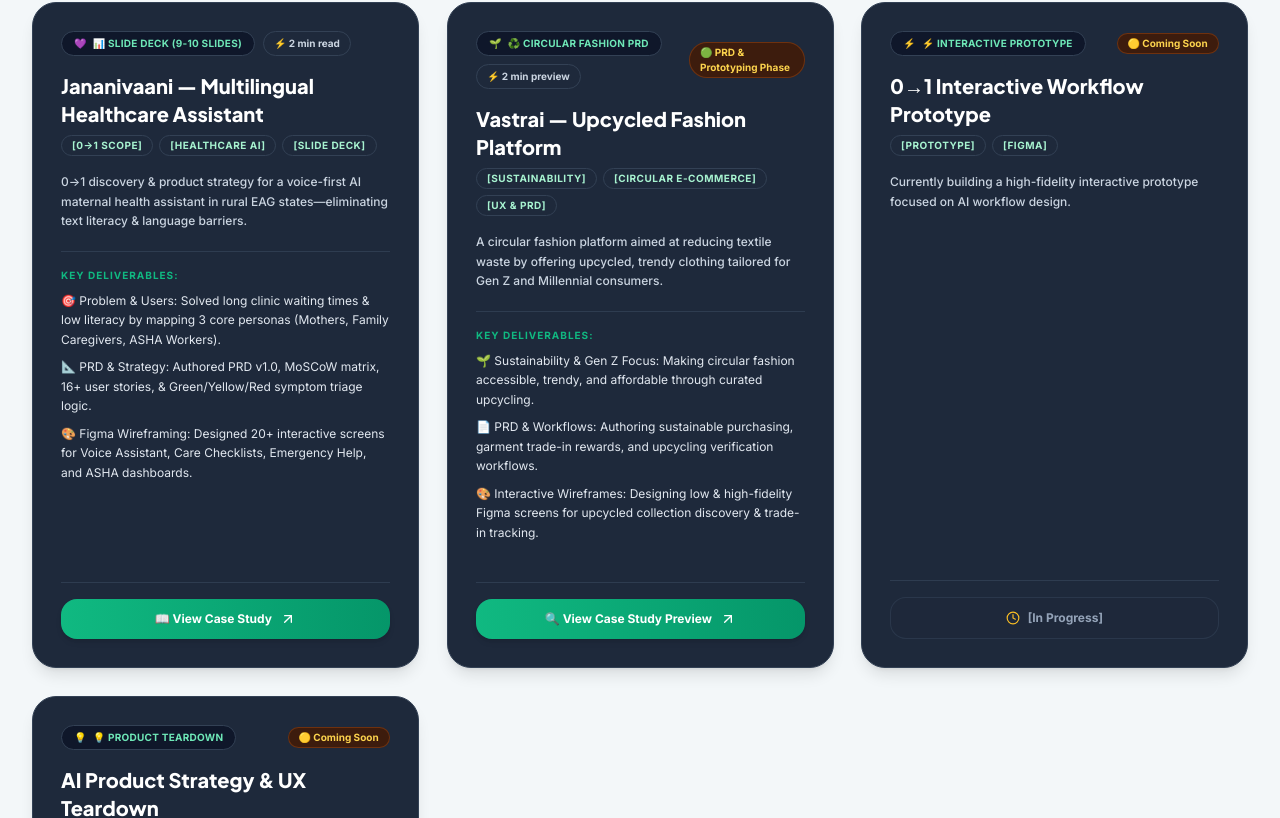
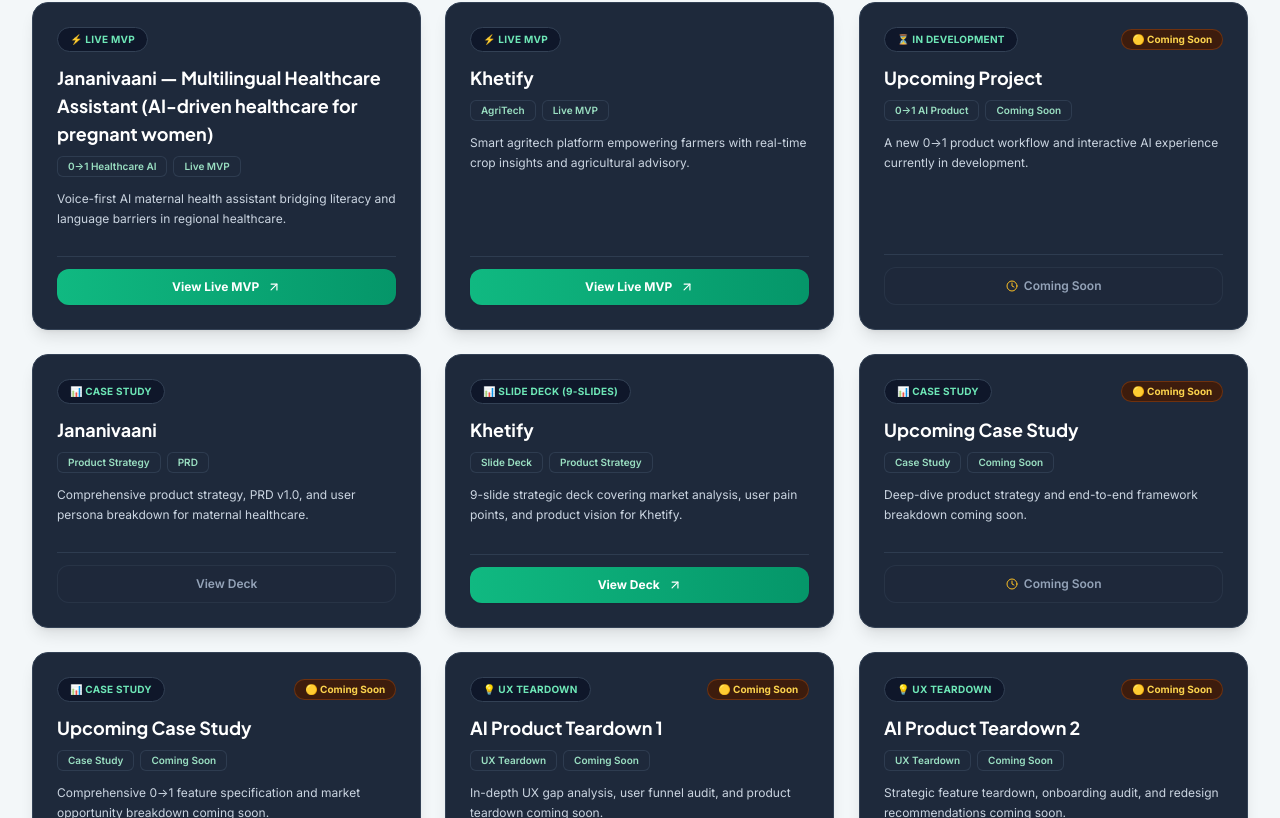
Before and after one commit to verma-ashutosh/pm-portfolio, a React (Vite) app: page / in a window 1280 px wide. Shown: the part 3062-3880 px from the top of the page. Built offline with nearby package versions, Linux system fonts and the light colour scheme.

Commit message:
Deploy portfolio source code to verma-ashutosh/pm-portfolio

```diff
--- a/src/components/Projects.jsx
+++ b/src/components/Projects.jsx
@@ -60,30 +60,22 @@
         </div>
 
         {/* Projects Cards Grid */}
-        <div className="grid grid-cols-1 md:grid-cols-3 gap-7">
+        <div className="grid grid-cols-1 md:grid-cols-3 gap-6">
           {displayedProjects.map((project) => {
-            const isPlaceholder = project.isPlaceholder;
+            const isDisabled = project.isDisabled || project.ctaUrl === '#';
 
             return (
               <div
                 key={project.id}
                 style={{ willChange: 'transform' }}
-                className="rounded-3xl p-6 sm:p-7 bg-[#1E293B] text-white border border-[#334155] shadow-lg transition-transform duration-200 ease-out hover:-translate-y-1 hover:border-[#10B981]/80 hover:shadow-[0_12px_30px_-5px_rgba(16,185,129,0.35)] flex flex-col justify-between group relative"
+                className="rounded-2xl p-6 bg-[#1E293B] text-white border border-[#334155] shadow-lg transition-transform duration-200 ease-out hover:-translate-y-1 hover:border-[#10B981]/80 hover:shadow-[0_12px_28px_-5px_rgba(16,185,129,0.3)] flex flex-col justify-between group relative"
               >
                 <div>
-                  {/* Top Type Badge, Reading Time & Status */}
-                  <div className="flex items-center justify-between gap-2 mb-4">
-                    <div className="flex items-center gap-2 flex-wrap">
-                      <span className="text-[10px] font-extrabold uppercase tracking-wide px-3 py-1 rounded-full bg-slate-900 text-emerald-300 border border-slate-700 flex items-center gap-1.5">
-                        {project.icon && <span>{project.icon}</span>}
-                        <span>{project.type}</span>
-                      </span>
-                      {project.readTime && (
-                        <span className="text-[10px] font-extrabold px-2.5 py-1 rounded-full bg-slate-800 text-slate-300 border border-slate-700">
-                          {project.readTime}
-                        </span>
-                      )}
-                    </div>
+                  {/* Top Type Badge & Status */}
+                  <div className="flex items-center justify-between gap-2 mb-3">
+                    <span className="text-[10px] font-extrabold uppercase tracking-wide px-3 py-1 rounded-full bg-slate-900 text-emerald-300 border border-slate-700 flex items-center gap-1.5">
+                      <span>{project.type}</span>
+                    </span>
                     {project.status && (
                       <span className="text-[10px] font-extrabold px-2.5 py-0.5 rounded-full bg-amber-950/80 text-amber-300 border border-amber-800/60">
                         {project.status}
@@ -91,60 +83,50 @@
                     )}
                   </div>
 
-                  {/* Title */}
-                  <h3 className="font-heading font-black text-xl text-white mb-2 group-hover:text-emerald-300 transition-colors leading-snug">
+                  {/* Clean Minimalist Title */}
+                  <h3 className="font-heading font-bold text-base sm:text-lg text-white mb-2 group-hover:text-emerald-300 transition-colors leading-snug">
                     {project.title}
                   </h3>
 
-                  {/* Badges / Tags */}
-                  <div className="flex flex-wrap gap-1.5 mb-4">
-                    {project.tags.map((tag, tIdx) => (
+                  {/* 1-2 Small Tag Pills */}
+                  <div className="flex flex-wrap gap-1.5 mb-3">
+                    {project.tags.slice(0, 2).map((tag, tIdx) => (
                       <span
                         key={tIdx}
-                        className="text-[10px] font-bold px-2.5 py-0.5 rounded-full bg-slate-800 text-emerald-200 border border-slate-700 uppercase tracking-wider"
+                        className="text-[10px] font-semibold px-2.5 py-0.5 rounded-md bg-slate-800 text-emerald-200/90 border border-slate-700/80"
                       >
-                        [{tag}]
+                        {tag}
                       </span>
                     ))}
                   </div>
 
-                  {/* Description */}
-                  <p className="text-xs text-slate-300 leading-relaxed mb-5 font-medium">
+                  {/* Crisp 1-Line Description */}
+                  <p className="text-xs text-slate-300 leading-relaxed font-normal mb-5">
                     {project.shortDesc}
                   </p>
-
-                  {/* Document-Verified Key Highlights */}
-                  {project.highlights && (
-                    <div className="space-y-2 mb-6 pt-4 border-t border-slate-700/80">
-                      <span className="text-[10px] font-extrabold text-[#10B981] uppercase tracking-widest block mb-1">
-                        Key Deliverables:
-                      </span>
-                      {project.highlights.map((item, hIdx) => (
-                        <p key={hIdx} className="text-xs text-slate-200 leading-relaxed font-normal">
-                          {item}
-                        </p>
-                      ))}
-                    </div>
-                  )}
                 </div>
 
                 {/* Primary CTA Button */}
-                <div className="pt-4 border-t border-slate-700/80 mt-4">
-                  {!isPlaceholder ? (
-                    <button
-                      onClick={() => setSelectedProject(project)}
-                      className="w-full py-3 px-4 rounded-2xl bg-gradient-to-r from-[#10B981] to-[#059669] text-white text-xs font-extrabold hover:from-emerald-500 hover:to-emerald-600 shadow-md hover:shadow-emerald-500/30 transition-all flex items-center justify-center gap-2 group/btn cursor-pointer"
+                <div className="pt-3 border-t border-slate-700/80 mt-2">
+                  {!isDisabled && project.ctaUrl && project.ctaUrl !== '#' ? (
+                    <a
+                      href={project.ctaUrl}
+                      target={project.isExternal ? "_blank" : "_self"}
+                      rel={project.isExternal ? "noopener noreferrer" : ""}
+                      className="w-full py-2.5 px-4 rounded-xl bg-gradient-to-r from-[#10B981] to-[#059669] text-white text-xs font-bold hover:from-emerald-500 hover:to-emerald-600 shadow-sm transition-all flex items-center justify-center gap-2 group/btn cursor-pointer"
                     >
                       <span>{project.ctaText}</span>
-                      <ArrowUpRight className="w-4 h-4 group-hover/btn:translate-x-0.5 group-hover/btn:-translate-y-0.5 transition-transform" />
-                    </button>
+                      <ArrowUpRight className="w-3.5 h-3.5 group-hover/btn:translate-x-0.5 group-hover/btn:-translate-y-0.5 transition-transform" />
+                    </a>
                   ) : (
                     <button
                       disabled
-                      className="w-full py-3 px-4 rounded-2xl bg-slate-800/80 text-slate-400 text-xs font-bold border border-slate-700/60 cursor-not-allowed flex items-center justify-center gap-2"
+                      className="w-full py-2.5 px-4 rounded-xl bg-slate-800/60 text-slate-400 text-xs font-semibold border border-slate-700/50 cursor-not-allowed flex items-center justify-center gap-1.5"
                     >
-                      <Clock className="w-3.5 h-3.5 text-amber-400" />
-                      <span>[{project.ctaText}]</span>
+                      {project.ctaText === 'Coming Soon' && (
+                        <Clock className="w-3 h-3 text-amber-400" />
+                      )}
+                      <span>{project.ctaText}</span>
                     </button>
                   )}
                 </div>
--- a/src/data/portfolioData.js
+++ b/src/data/portfolioData.js
@@ -105,96 +105,134 @@
 ];
 
 export const projectsList = [
+  // ========================================================
+  // 1. PROJECTS (Category: "Projects")
+  // ========================================================
   {
-    id: "jananivaani",
-    icon: "💜",
-    title: "Jananivaani — Multilingual Healthcare Assistant",
-    subtitle: "Masai × BITSoM Capstone Project",
-    type: "📊 Slide Deck (9-10 Slides)",
-    readTime: "⚡ 2 min read",
-    categories: ["All", "Projects", "Case Studies"],
-    tags: ["0→1 SCOPE", "HEALTHCARE AI", "SLIDE DECK"],
-    frameworks: ["MoSCoW Prioritization", "ERRC Grid", "SCAMPER", "User Journey Mapping", "Impact-Effort Matrix"],
-    shortDesc: "0→1 discovery & product strategy for a voice-first AI maternal health assistant in rural EAG states—eliminating text literacy & language barriers.",
-    highlights: [
-      "🎯 Problem & Users: Solved long clinic waiting times & low literacy by mapping 3 core personas (Mothers, Family Caregivers, ASHA Workers).",
-      "📐 PRD & Strategy: Authored PRD v1.0, MoSCoW matrix, 16+ user stories, & Green/Yellow/Red symptom triage logic.",
-      "🎨 Figma Wireframing: Designed 20+ interactive screens for Voice Assistant, Care Checklists, Emergency Help, and ASHA dashboards."
-    ],
-    isPlaceholder: false,
-    ctaText: "📖 View Case Study",
-    fullDetails: {
-      problem: "Patients in Tier 2/3 regions face language barriers, fragmented medical history tracking, and lack of timely symptom guidance leading to delayed care.",
-      solution: "An AI-first voice and text conversational assistant supporting regional Indian languages with structured guidance, appointment logging, and maternal health tracking.",
-      research: "Interviews with 15+ community members and healthcare workers revealed key bottlenecks in reading prescription notes and understanding dosage guidelines.",
-      prdHighlights: [
-        "Authored comprehensive PRD covering 4 MVP workflows: Maternal Care, Symptom Assessment, Clinic Finder, and Multilingual Audio Prompts.",
-        "Created 30+ granular User Stories with explicit acceptance criteria.",
-        "Designed 20+ low & high-fidelity Figma screens with intuitive voice-first UI triggers.",
-        "Applied ERRC grid to eliminate redundant steps, reduce onboarding friction, raise regional language support, and create voice-native AI responses."
-      ],
-      impact: "Rated 94% in BITSoM Capstone evaluations; benchmarked for fast user comprehension in user testing."
-    }
+    id: "jananivaani-project",
+    title: "Jananivaani — Multilingual Healthcare Assistant (AI-driven healthcare for pregnant women)",
+    type: "⚡ Live MVP",
+    categories: ["All", "Projects"],
+    tags: ["0→1 Healthcare AI", "Live MVP"],
+    shortDesc: "Voice-first AI maternal health assistant bridging literacy and language barriers in regional healthcare.",
+    ctaText: "View Live MVP",
+    ctaUrl: "https://jananivaani.lovable.app/",
+    isExternal: true,
+    isDisabled: false
   },
   {
-    id: "vastrai",
-    icon: "🌱",
-    title: "Vastrai — Upcycled Fashion Platform",
-    subtitle: "Sustainable Circular E-Commerce for Gen Z & Millennials",
-    type: "♻️ Circular Fashion PRD",
-    readTime: "⚡ 2 min preview",
-    categories: ["All", "Projects", "Case Studies"],
-    status: "🟢 PRD & Prototyping Phase",
-    tags: ["SUSTAINABILITY", "CIRCULAR E-COMMERCE", "UX & PRD"],
-    frameworks: ["User Research & Personas", "Sustainable Value Chain", "MoSCoW Prioritization", "User Journey Mapping", "Figma Prototyping"],
-    shortDesc: "A circular fashion platform aimed at reducing textile waste by offering upcycled, trendy clothing tailored for Gen Z and Millennial consumers.",
-    highlights: [
-      "🌱 Sustainability & Gen Z Focus: Making circular fashion accessible, trendy, and affordable through curated upcycling.",
-      "📄 PRD & Workflows: Authoring sustainable purchasing, garment trade-in rewards, and upcycling verification workflows.",
-      "🎨 Interactive Wireframes: Designing low & high-fidelity Figma screens for upcycled collection discovery & trade-in tracking."
-    ],
-    isPlaceholder: false,
-    ctaText: "🔍 View Case Study Preview",
-    figmaEmbedUrl: "",
-    prototypeUrl: "",
-    fullDetails: {
-      problem: "Massive textile waste in fast fashion combined with Gen Z & Millennial demand for sustainable, affordable, and unique apparel without eco-guilt.",
-      solution: "Vastrai bridges the gap with a curated circular marketplace offering verified upcycled garments, effortless trade-in rewards, and transparent eco-impact metrics.",
-      research: "Conducting user research on Gen Z fashion habits, discovering key motivators around unique aesthetic self-expression, price sensitivity, and environmental responsibility.",
-      prdHighlights: [
-        "Defining core user personas: Eco-Conscious Trendsetter, Conscious Bargain Hunter, and Local Upcycler/Designer.",
-        "Scoping 4 core MVP modules: Upcycled Collection Discovery, Trade-in & Garment Valuation Flow, Designer Collaboration Portal, and Eco-Impact Dashboard.",
-        "Mapping user stories with explicit acceptance criteria for garment condition rating & sizing standardization.",
-        "Designing Figma UI wireframes for seamless trade-in booking and interactive upcycled product story cards."
-      ],
-      impact: "PRD & Prototyping Phase — Pre-MVP User Testing & Wireframe Prototyping in progress."
-    }
+    id: "khetify-project",
+    title: "Khetify",
+    type: "⚡ Live MVP",
+    categories: ["All", "Projects"],
+    tags: ["AgriTech", "Live MVP"],
+    shortDesc: "Smart agritech platform empowering farmers with real-time crop insights and agricultural advisory.",
+    ctaText: "View Live MVP",
+    ctaUrl: "https://verma-ashutosh.github.io/Khetify/",
+    isExternal: true,
+    isDisabled: false
   },
   {
-    id: "prototype-placeholder",
-    icon: "⚡",
-    title: "0→1 Interactive Workflow Prototype",
-    subtitle: "High-Fidelity AI Workflow Prototype",
-    type: "⚡ Interactive Prototype",
+    id: "project-coming-soon",
+    title: "Upcoming Project",
+    type: "⏳ In Development",
     categories: ["All", "Projects"],
     status: "🟡 Coming Soon",
-    tags: ["PROTOTYPE", "FIGMA"],
-    shortDesc: "Currently building a high-fidelity interactive prototype focused on AI workflow design.",
-    isPlaceholder: true,
-    ctaText: "In Progress"
+    tags: ["0→1 AI Product", "Coming Soon"],
+    shortDesc: "A new 0→1 product workflow and interactive AI experience currently in development.",
+    ctaText: "Coming Soon",
+    ctaUrl: "#",
+    isExternal: false,
+    isDisabled: true,
+    isPlaceholder: true
+  },
+
+  // ========================================================
+  // 2. CASE STUDIES (Category: "Case Studies")
+  // ========================================================
+  {
+    id: "jananivaani-case-study",
+    title: "Jananivaani",
+    type: "📊 Case Study",
+    categories: ["All", "Case Studies"],
+    tags: ["Product Strategy", "PRD"],
+    shortDesc: "Comprehensive product strategy, PRD v1.0, and user persona breakdown for maternal healthcare.",
+    ctaText: "View Deck",
+    ctaUrl: "#",
+    isExternal: false,
+    isDisabled: true
   },
   {
-    id: "teardown-placeholder",
-    icon: "💡",
-    title: "AI Product Strategy & UX Teardown",
-    subtitle: "Strategic Audit & UX Gap Analysis",
-    type: "💡 Product Teardown",
+    id: "khetify-case-study",
+    title: "Khetify",
+    type: "📊 Slide Deck (9-Slides)",
+    categories: ["All", "Case Studies"],
+    tags: ["Slide Deck", "Product Strategy"],
+    shortDesc: "9-slide strategic deck covering market analysis, user pain points, and product vision for Khetify.",
+    ctaText: "View Deck",
+    ctaUrl: "https://docs.google.com/presentation/d/1IoMNC0CkiaHwizaxSS6skFmrZIirQxR3/edit?usp=share_link",
+    isExternal: true,
+    isDisabled: false
+  },
+  {
+    id: "case-study-cs-1",
+    title: "Upcoming Case Study",
+    type: "📊 Case Study",
+    categories: ["All", "Case Studies"],
+    status: "🟡 Coming Soon",
+    tags: ["Case Study", "Coming Soon"],
+    shortDesc: "Deep-dive product strategy and end-to-end framework breakdown coming soon.",
+    ctaText: "Coming Soon",
+    ctaUrl: "#",
+    isExternal: false,
+    isDisabled: true,
+    isPlaceholder: true
+  },
+  {
+    id: "case-study-cs-2",
+    title: "Upcoming Case Study",
+    type: "📊 Case Study",
+    categories: ["All", "Case Studies"],
+    status: "🟡 Coming Soon",
+    tags: ["Case Study", "Coming Soon"],
+    shortDesc: "Comprehensive 0→1 feature specification and market opportunity breakdown coming soon.",
+    ctaText: "Coming Soon",
+    ctaUrl: "#",
+    isExternal: false,
+    isDisabled: true,
+    isPlaceholder: true
+  },
+
+  // ========================================================
+  // 3. PRODUCT TEARDOWNS (Category: "Product Teardowns")
+  // ========================================================
+  {
+    id: "teardown-1",
+    title: "AI Product Teardown 1",
+    type: "💡 UX Teardown",
     categories: ["All", "Product Teardowns"],
     status: "🟡 Coming Soon",
-    tags: ["TEARDOWN", "STRATEGY"],
-    shortDesc: "Deep-dive UX gap analysis and strategy teardown of an AI product.",
-    isPlaceholder: true,
-    ctaText: "In Progress"
+    tags: ["UX Teardown", "Coming Soon"],
+    shortDesc: "In-depth UX gap analysis, user funnel audit, and product teardown coming soon.",
+    ctaText: "Coming Soon",
+    ctaUrl: "#",
+    isExternal: false,
+    isDisabled: true,
+    isPlaceholder: true
+  },
+  {
+    id: "teardown-2",
+    title: "AI Product Teardown 2",
+    type: "💡 UX Teardown",
+    categories: ["All", "Product Teardowns"],
+    status: "🟡 Coming Soon",
+    tags: ["UX Teardown", "Coming Soon"],
+    shortDesc: "Strategic feature teardown, onboarding audit, and redesign recommendations coming soon.",
+    ctaText: "Coming Soon",
+    ctaUrl: "#",
+    isExternal: false,
+    isDisabled: true,
+    isPlaceholder: true
   }
 ];
 
```
Also changed, not shown: 4 other files (tests, documents, lock files or other folders).
